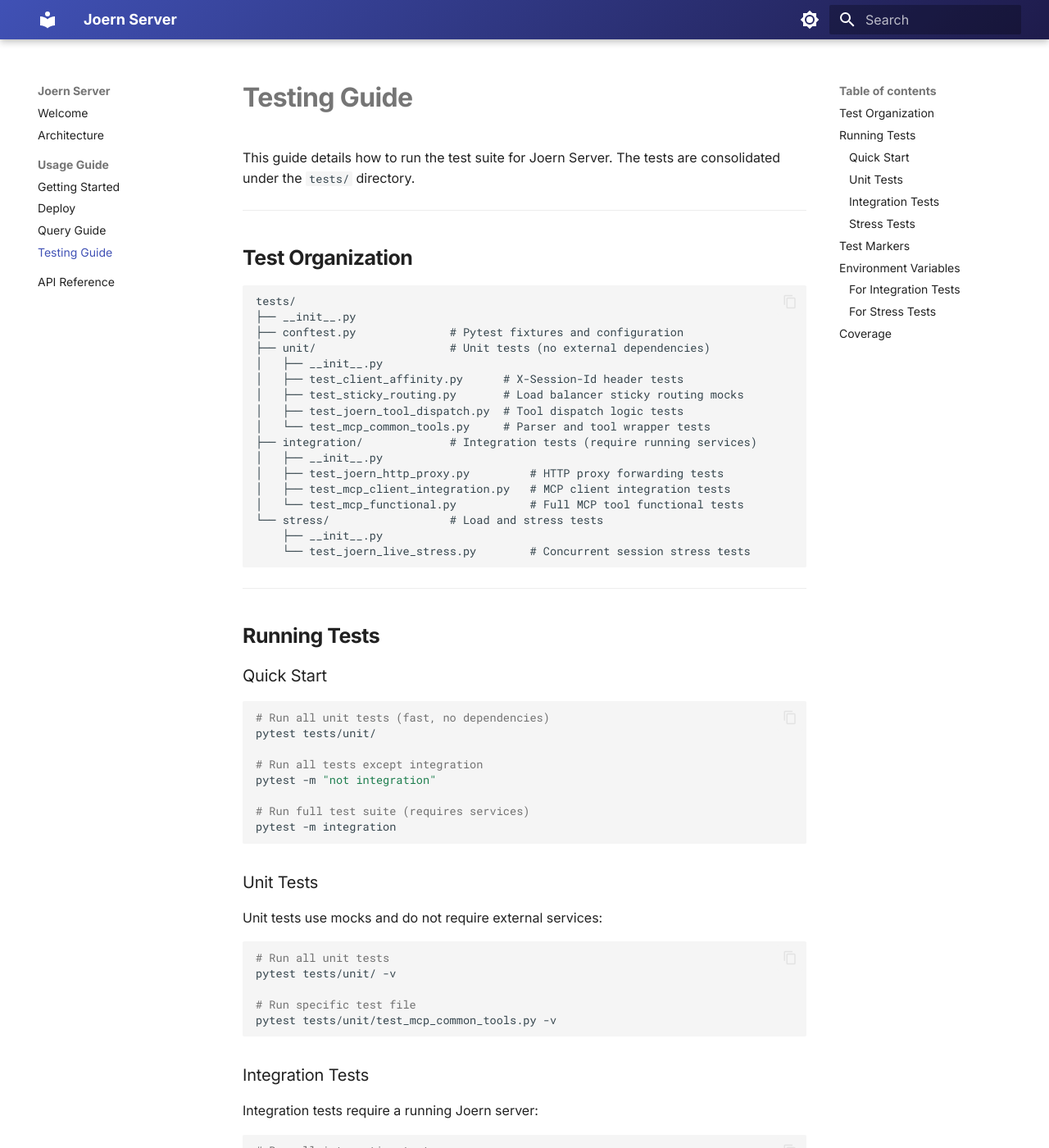
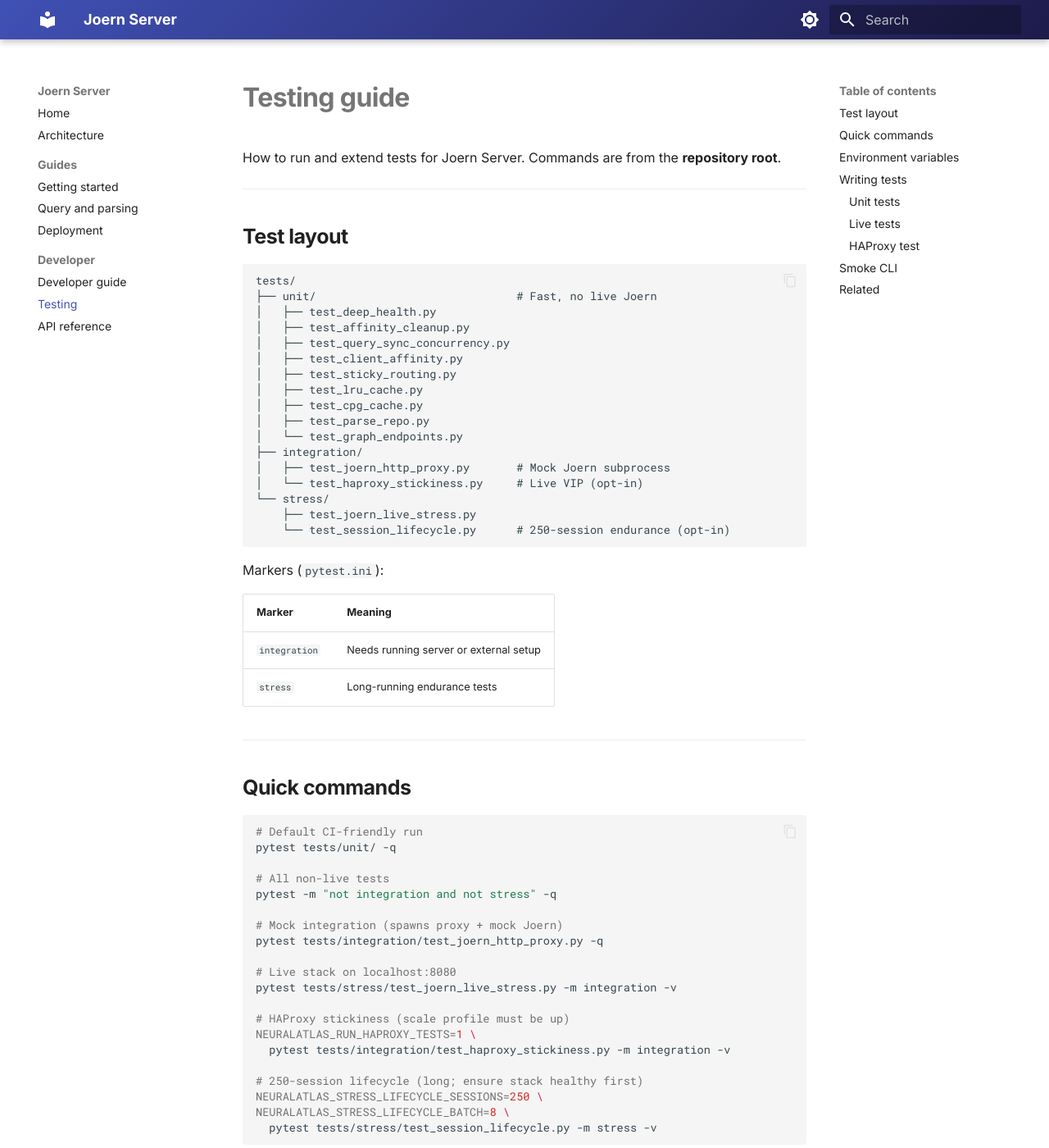
Before and after one commit to nmd2k/joern-server, an MkDocs documentation site: the page built from docs/testing.md, in a window 1280 px wide and 1400 px high. Shown: the whole window at 82% size. Built offline with MkDocs 1.6.1 and Material for MkDocs 9.7.7, drawn with Linux system fonts in a browser that asks for light colours; some of the changed text lies outside the part shown.

Commit message:
Update monitor

````diff
--- a/docs/testing.md
+++ b/docs/testing.md
@@ -1,140 +1,130 @@
-# Testing Guide
+# Testing guide
 
-This guide details how to run the test suite for Joern Server. The tests are consolidated under the `tests/` directory.
+How to run and extend tests for Joern Server. Commands are from the **repository root**.
 
 ---
 
-## Test Organization
+## Test layout
 
 ```
 tests/
-├── __init__.py
-├── conftest.py              # Pytest fixtures and configuration
-├── unit/                    # Unit tests (no external dependencies)
-│   ├── __init__.py
-│   ├── test_client_affinity.py      # X-Session-Id header tests
-│   ├── test_sticky_routing.py       # Load balancer sticky routing mocks
-│   ├── test_joern_tool_dispatch.py  # Tool dispatch logic tests
-│   └── test_mcp_common_tools.py     # Parser and tool wrapper tests
-├── integration/             # Integration tests (require running services)
-│   ├── __init__.py
-│   ├── test_joern_http_proxy.py         # HTTP proxy forwarding tests
-│   ├── test_mcp_client_integration.py   # MCP client integration tests
-│   └── test_mcp_functional.py           # Full MCP tool functional tests
-└── stress/                  # Load and stress tests
-    ├── __init__.py
-    └── test_joern_live_stress.py        # Concurrent session stress tests
+├── unit/                              # Fast, no live Joern
+│   ├── test_deep_health.py
+│   ├── test_affinity_cleanup.py
+│   ├── test_query_sync_concurrency.py
+│   ├── test_client_affinity.py
+│   ├── test_sticky_routing.py
+│   ├── test_lru_cache.py
+│   ├── test_cpg_cache.py
+│   ├── test_parse_repo.py
+│   └── test_graph_endpoints.py
+├── integration/
+│   ├── test_joern_http_proxy.py       # Mock Joern subprocess
+│   └── test_haproxy_stickiness.py     # Live VIP (opt-in)
+└── stress/
+    ├── test_joern_live_stress.py
+    └── test_session_lifecycle.py      # 250-session endurance (opt-in)
+```
+
+Markers (`pytest.ini`):
+
+| Marker | Meaning |
+|--------|---------|
+| `integration` | Needs running server or external setup |
+| `stress` | Long-running endurance tests |
+
+---
+
+## Quick commands
+
+```bash
+# Default CI-friendly run
+pytest tests/unit/ -q
+
+# All non-live tests
+pytest -m "not integration and not stress" -q
+
+# Mock integration (spawns proxy + mock Joern)
+pytest tests/integration/test_joern_http_proxy.py -q
+
+# Live stack on localhost:8080
+pytest tests/stress/test_joern_live_stress.py -m integration -v
+
+# HAProxy stickiness (scale profile must be up)
+NEURALATLAS_RUN_HAPROXY_TESTS=1 \
+  pytest tests/integration/test_haproxy_stickiness.py -m integration -v
+
+# 250-session lifecycle (long; ensure stack healthy first)
+NEURALATLAS_STRESS_LIFECYCLE_SESSIONS=250 \
+NEURALATLAS_STRESS_LIFECYCLE_BATCH=8 \
+  pytest tests/stress/test_session_lifecycle.py -m stress -v
 ```
 
 ---
 
-## Running Tests
+## Environment variables
 
-### Quick Start
+| Variable | Default | Used by |
+|----------|---------|---------|
+| `NEURALATLAS_LIVE_JOERN_URL` | `http://127.0.0.1:8080` | Live / stress / HAProxy tests |
+| `NEURALATLAS_RUN_HAPROXY_TESTS` | `0` | Enable HAProxy integration tests |
+| `NEURALATLAS_HAPROXY_STICKY_REQUESTS` | `15` | Stickiness repeat count |
+| `NEURALATLAS_STRESS_SESSIONS` | `16` | Concurrent session stress |
+| `NEURALATLAS_STRESS_QUERIES_PER_SESSION` | `20` | Queries per session |
+| `NEURALATLAS_STRESS_LIFECYCLE_SESSIONS` | `250` | Lifecycle test count |
+| `NEURALATLAS_STRESS_LIFECYCLE_BATCH` | `8` | Parallel lifecycles |
+| `NEURALATLAS_STRESS_LIFECYCLE_QUERIES` | `10` | Queries after import per session |
+| `NEURALATLAS_STRESS_PARALLEL_CPG` | `0` | Set `1` for parallel parse/import (multi-replica) |
+| `NEURALATLAS_RUN_REAL_JOERN_HTTP` | `0` | Real Joern sample CPG test |
+
+---
+
+## Writing tests
+
+### Unit tests
+
+- Mock `httpx.post` for `/query-sync` paths.
+- Reset class-level state on `JoernProxyHandler` between tests:
+
+```python
+JoernProxyHandler._affinity_cpg_path = {}
+JoernProxyHandler._active_affinity_key = None
+JoernProxyHandler._active_cpg_path = None
+```
+
+- Use `X-Affinity-Key` in handler headers when testing session CPG logic.
+
+### Live tests
+
+Prerequisites:
+
+1. `curl -s http://127.0.0.1:8080/health` returns `"joern_ok": true`
+2. Clients send `X-Affinity-Key` matching `sample_id`
+
+Stress tests use `JoernHTTPQueryExecutor` with `affinity_key=sample_id`.
+
+### HAProxy test
+
+Requires scale profile:
 
 ```bash
-# Run all unit tests (fast, no dependencies)
-pytest tests/unit/
-
-# Run all tests except integration
-pytest -m "not integration"
-
-# Run full test suite (requires services)
-pytest -m integration
+docker compose -f deploy/compose.scale.yml up -d --scale joern=3
+NEURALATLAS_RUN_HAPROXY_TESTS=1 pytest tests/integration/test_haproxy_stickiness.py -v
 ```
 
-### Unit Tests
+Asserts identical `X-Served-By` for repeated requests with the same `X-Affinity-Key`.
 
-Unit tests use mocks and do not require external services:
+---
+
+## Smoke CLI
 
 ```bash
-# Run all unit tests
-pytest tests/unit/ -v
-
-# Run specific test file
-pytest tests/unit/test_mcp_common_tools.py -v
-```
-
-### Integration Tests
-
-Integration tests require a running Joern server:
-
-```bash
-# Run all integration tests
-pytest tests/integration/ -v -m integration
-
-# HTTP proxy tests (requires proxy + mock Joern)
-pytest tests/integration/test_joern_http_proxy.py -v
-```
-
-### Stress Tests
-
-Stress tests validate performance under load:
-
-```bash
-# Run all stress tests
-pytest tests/stress/ -v -m integration
-
-# Run with custom concurrent configuration
-NEURALATLAS_STRESS_SESSIONS=24 \
-NEURALATLAS_STRESS_QUERIES_PER_SESSION=30 \
-pytest tests/stress/test_joern_live_stress.py -v
+python -m joern_server   # runs smoke.py against configured URL
 ```
 
 ---
 
-## Test Markers
+## Related
 
-| Marker | Description |
-|--------|-------------|
-| `integration` | Requires external services (Joern Server) |
-| `stress` | Load/stress testing |
-
-To skip specific categories:
-
-```bash
-# Skip integration tests
-pytest -m "not integration"
-
-# Skip stress tests
-pytest -m "not stress"
-```
-
----
-
-## Environment Variables
-
-### For Integration Tests
-
-```bash
-# Joern server connection
-export NEURALATLAS_JOERN_HOST=127.0.0.1
-export NEURALATLAS_JOERN_PORT=8080
-export NEURALATLAS_JOERN_AUTH_USERNAME=joern
-export NEURALATLAS_JOERN_AUTH_PASSWORD=joern
-
-# Enable real Joern tests
-export NEURALATLAS_RUN_REAL_JOERN_HTTP=1
-```
-
-### For Stress Tests
-
-```bash
-# Stress test configuration
-export NEURALATLAS_LIVE_JOERN_URL=http://127.0.0.1:8080
-export NEURALATLAS_STRESS_SESSIONS=16
-export NEURALATLAS_STRESS_QUERIES_PER_SESSION=20
-export NEURALATLAS_STRESS_THREAD_WORKERS=32
-export NEURALATLAS_STRESS_EXECUTOR_THREADS=8
-export NEURALATLAS_STRESS_EXECUTOR_ROUNDS=15
-export NEURALATLAS_STRESS_PARALLEL_CPG=0  # Set to 1 for multi-replica
-```
-
----
-
-## Coverage
-
-```bash
-# Generate coverage report
-pytest --cov=joern_server --cov-report=html --cov-report=term
-```
+- [Developer guide](developer_guide.md)
+- [Deployment](deploy.md)
--- a/mkdocs.yml
+++ b/mkdocs.yml
@@ -5,7 +5,6 @@
 theme:
   name: material
   palette:
-    # Light mode
     - media: "(prefers-color-scheme: light)"
       scheme: default
       primary: indigo
@@ -13,7 +12,6 @@
       toggle:
         icon: material/brightness-7
         name: Switch to dark mode
-    # Dark mode
     - media: "(prefers-color-scheme: dark)"
       scheme: slate
       primary: indigo
@@ -66,11 +64,13 @@
   - stylesheets/extra.css
 
 nav:
-  - Welcome: index.md
+  - Home: index.md
   - Architecture: ARCHITECTURE.md
-  - Usage Guide:
-      - Getting Started: getting_started.md
-      - Deploy: deploy.md
-      - Query Guide: query_guide.md
-      - Testing Guide: testing.md
-  - API Reference: api_reference.md
+  - Guides:
+      - Getting started: getting_started.md
+      - Query and parsing: query_guide.md
+      - Deployment: deploy.md
+  - Developer:
+      - Developer guide: developer_guide.md
+      - Testing: testing.md
+      - API reference: api_reference.md
````
Also changed, not shown: docs/developer_guide.md (added, +158 -0 lines), joern_server/README.md (+14 -2 lines), 16 other files.
